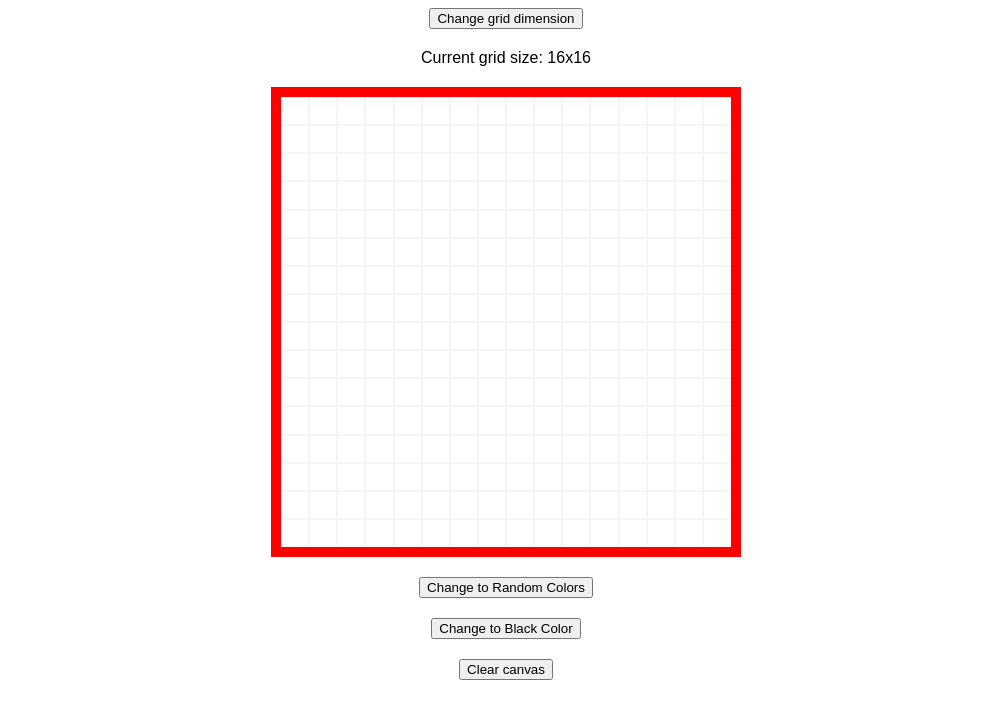
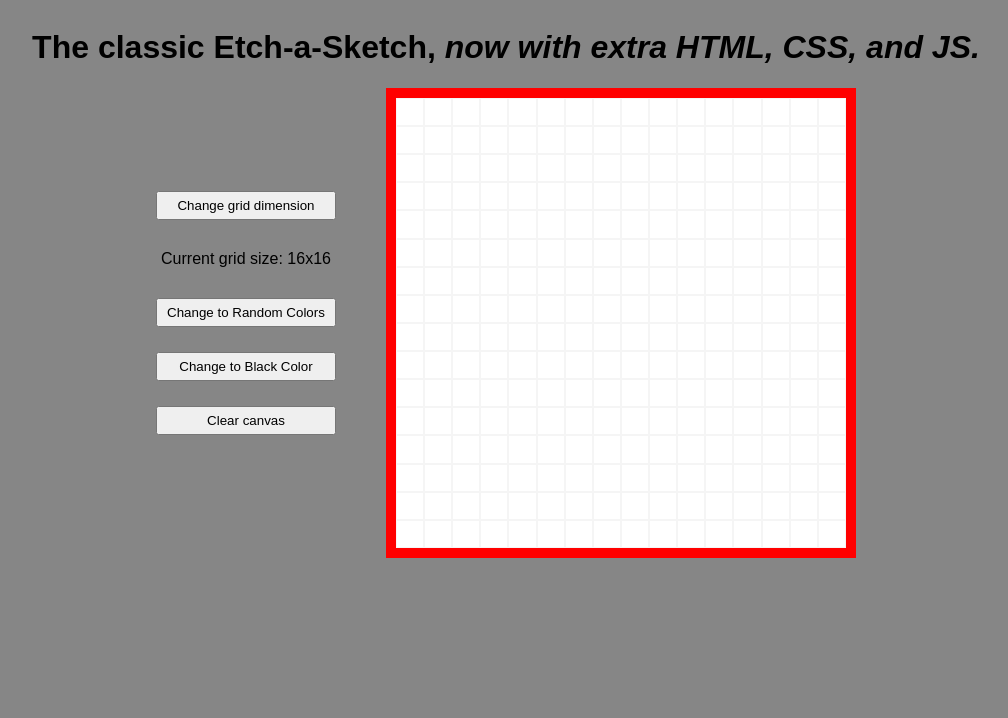
Before and after one commit to rafaelencinasr/easketch_project, a plain HTML site: page index.html in a window 1280 px wide. Shown: the whole page, without its empty margins (134-1142 px from the left). Drawn offline with Linux system fonts and the light colour scheme.

Commit message:
Add a better layout and title
Moved all the buttons to the left of the drawing grid.
Added a grey background.

```diff
--- a/index.html
+++ b/index.html
@@ -7,13 +7,19 @@
         <link rel="stylesheet" href="./style.css">
     </head>
     <body>
-        <button id="changeGridSize">Change grid dimension</button>
-        <div class="currentSize">Current grid size: 16x16</div>
-        <div id="outsideContainer">
-
+        <h1>The classic Etch-a-Sketch, <em>now with extra HTML, CSS, and JS.</em></h1>
+        <div class="bottomPart">
+        <div class="left">
+            <button id="changeGridSize" class="leftItems">Change grid dimension</button>
+            <div class="currentSize leftItems">Current grid size: 16x16</div>
+            <button id="changeToRandomColor" class="leftItems">Change to Random Colors</button>
+            <button id="changeToBlackColor" class="leftItems">Change to Black Color</button>
+            <button class="clearCanvas leftItems">Clear canvas</button>
         </div>
-        <button id="changeToRandomColor">Change to Random Colors</button>
-        <button id="changeToBlackColor">Change to Black Color</button>
-        <button class="clearCanvas">Clear canvas</button>
+        <div class="right">
+            <div id="outsideContainer">
+            </div>
+        </div>
+        </div>
     </body>
 </html>
--- a/script.js
+++ b/script.js
@@ -21,7 +21,7 @@ for(let i = 0 ; i<gridSize ; i++){
 }
 createGrid(gridSize);
 
-// Gets all the elements inside the outsideContainer that has the "pixel" class
+// Gets all the elements inside the outsideContainer that has the "pixelName" name
 // this is a live element, so it should update with each DOM change.
 
 let pixelNodeList = document.getElementsByName('pixelName');
@@ -40,12 +40,10 @@ pixelNodeList.forEach(div=>div.addEventListener('mouseover', ()=>{
 }));
 
 // Canvas clearing button, changes background color for all divs to white
-// to a white background.
-
 const clearCanvas = document.querySelector('.clearCanvas');
 clearCanvas.addEventListener('click', ()=>{
 
-    // For each div => remove the colorPixel class
+    // For each div => change background color to white
     pixelNodeList.forEach(div => div.setAttribute('style',`background: white;`));
 
 })
@@ -69,12 +67,17 @@ changeGridSize.addEventListener('click', ()=>{
         alert(`${gridSize}? That's too small, let's go with 1x1.`)
         gridSize=1;
     }
+    else if(isNaN(gridSize)){
+        alert(`"${gridSize}"? That's not a number, try again.`)
+        gridSize = prevGridSize;
+    }
     for(let l = 0; l < prevGridSize ; l++){
         let ripDivs = document.querySelector('.innerContainer');
         outsideContainer.removeChild(ripDivs);
     }
     createGrid(gridSize);
     //console.log(pixelNodeList);
+    // Adds the event listeners to the new divs
     pixelNodeList.forEach(div=>div.addEventListener('mouseover', ()=>{
         //console.log("hello");
         if(randomColorSelector){
@@ -92,20 +95,21 @@ function randomColorGen(){
     let randomDecimal = Math.floor(Math.random()*16777215);
     let decToHex = randomDecimal.toString(16);
     let randomColor = "#" + decToHex;
-    return randomColor;
+    return randomColor;     // returns a random color in hex
 }
+
 
 const changeToBlackColor = document.querySelector('#changeToBlackColor');
 const changeToRandomColor = document.querySelector('#changeToRandomColor');
 
-
+// Set color to black
 changeToBlackColor.addEventListener('click', ()=>{
     randomColorSelector = false;
     //console.log('changing to black');
     selectedColor = 'black';
 });
 
-
+// Set color to random by setting the flag "randomColorSelector" as true
 changeToRandomColor.addEventListener('click', ()=>{
     randomColorSelector = true;
 });
--- a/style.css
+++ b/style.css
@@ -1,11 +1,30 @@
 body{
     font-family: Arial, Helvetica, sans-serif;
     display:flex;
+    justify-content: center;
+    align-items: center;
+    flex-direction: column;
+    background-color: rgb(134, 134, 134);
+}
+
+h1{
+    text-align: center;
+}
+.bottomPart{
+    display: flex;
+    gap: 50px;
+}
+
+.left {
+    display: flex;
     flex-direction: column;
     justify-content: center;
-    align-items: center;
-    gap: 20px;
+    height: 450px;
+    gap: 25px;
+}
 
+.leftItems{
+    padding: 5px;
 }
 
 #outsideContainer {
@@ -16,6 +35,7 @@ body{
     justify-content: center;
     /*align-items: center;*/
     flex: 0 0 auto;
+    background-color: white;
 }
 
 .innerContainer {
```
